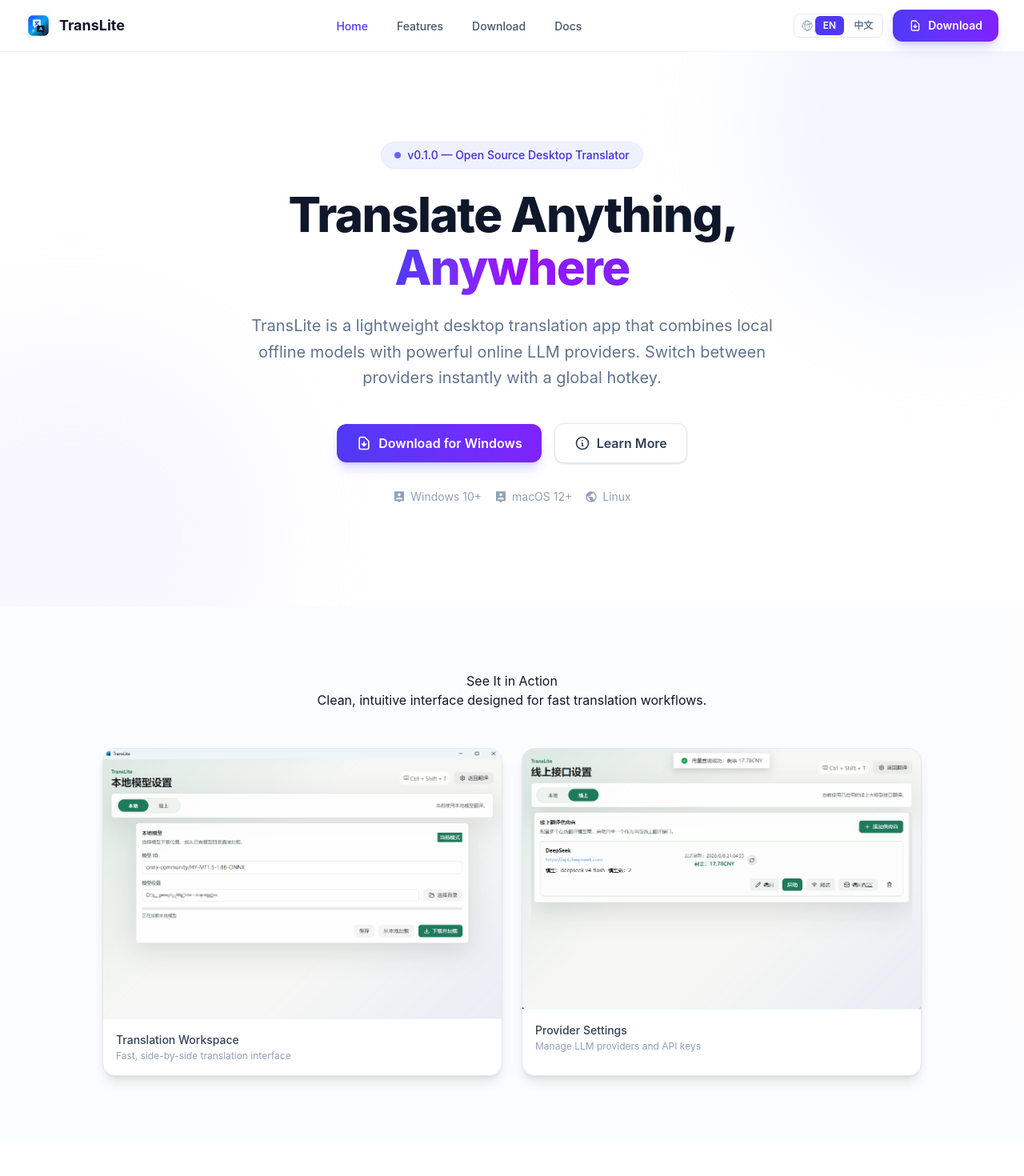
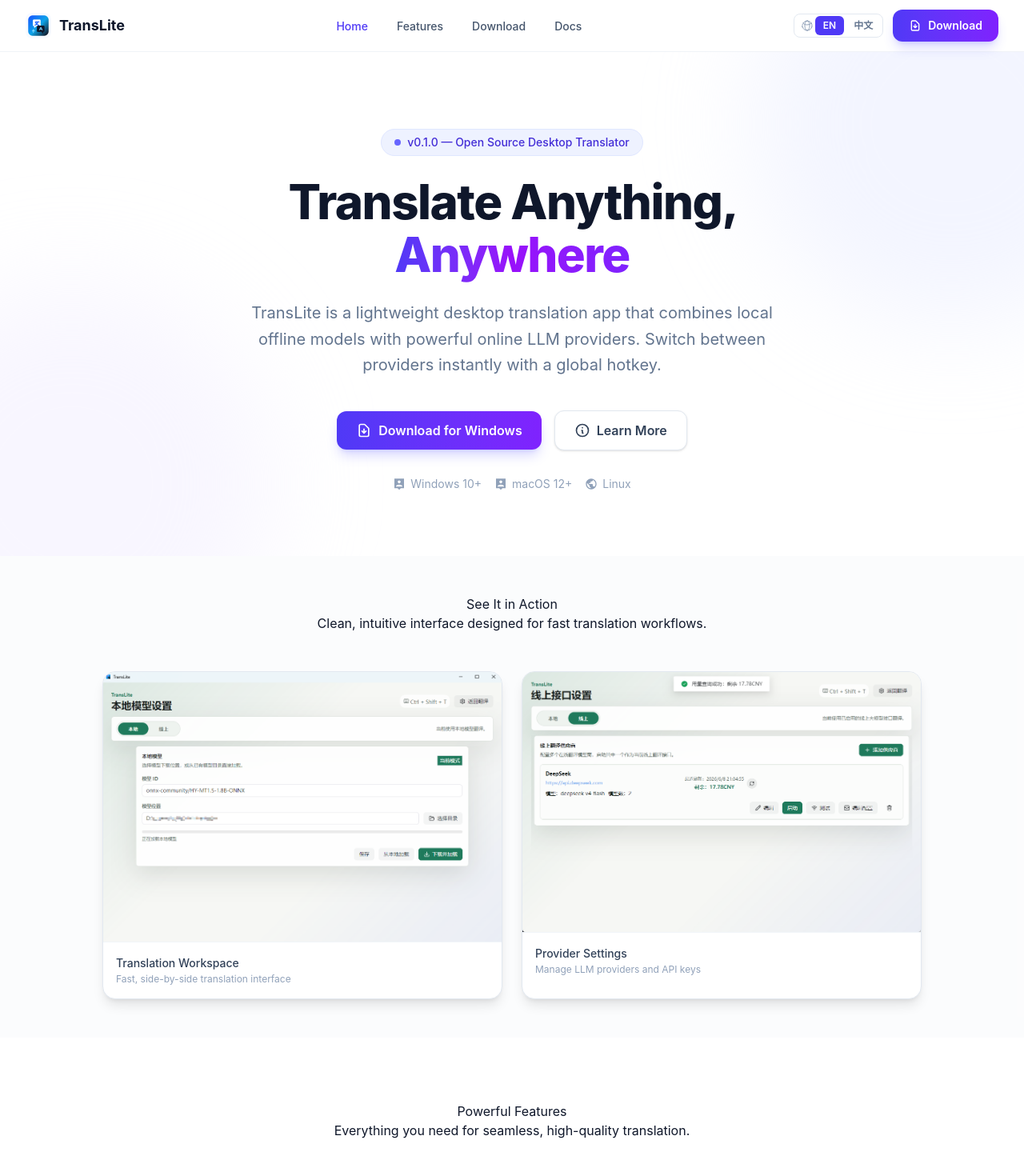
Before and after one commit to guoziyangnb/trans-guanwang, a Next.js app: page / in a window 1280 px wide. Shown: the top 1470 px of the page at 80% size. Built offline with nearby package versions, Linux system fonts and the light colour scheme.

Commit message:
update：间距调小一点

```diff
--- a/src/components/pages/HomeContent.tsx
+++ b/src/components/pages/HomeContent.tsx
@@ -19,7 +19,7 @@
           <div className="absolute -bottom-40 -left-40 w-[500px] h-[500px] rounded-full bg-violet-100/40 blur-3xl" />
         </div>
 
-        <div className="mx-auto max-w-7xl px-4 sm:px-6 lg:px-8 pt-20 pb-24 sm:pt-28 sm:pb-32">
+        <div className="mx-auto max-w-7xl px-4 sm:px-6 lg:px-8 pt-20 pb-20 sm:pt-24 sm:pb-20">
           <div className="text-center max-w-3xl mx-auto">
             {/* Badge */}
             <div className="inline-flex items-center gap-2 px-4 py-1.5 rounded-full bg-indigo-50 border border-indigo-100 text-indigo-700 text-sm font-medium mb-6">
@@ -72,7 +72,7 @@
       </section>
 
       {/* ===== Screenshot Section ===== */}
-      <section className="py-16 sm:py-20 bg-slate-50/50">
+      <section className="py-16 sm:py-12 bg-slate-50/50">
         <div className="mx-auto max-w-7xl px-4 sm:px-6 lg:px-8">
           <div className="text-center mb-12">
             <h2 className="section-title">{t.home.seeInActionTitle}</h2>
```
